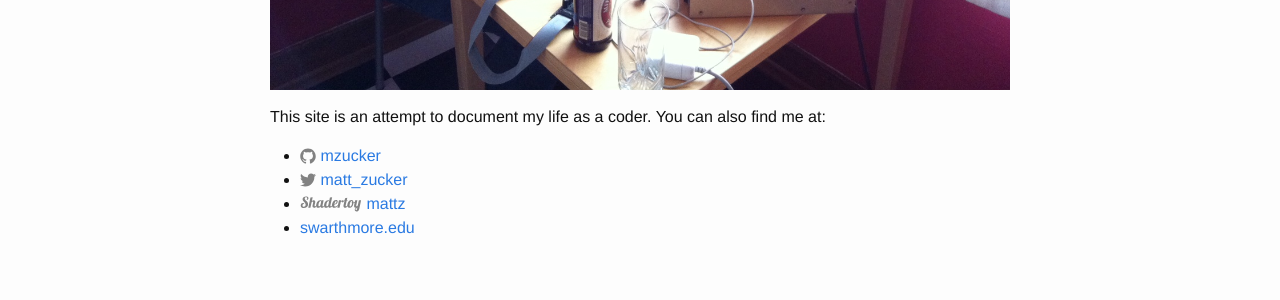
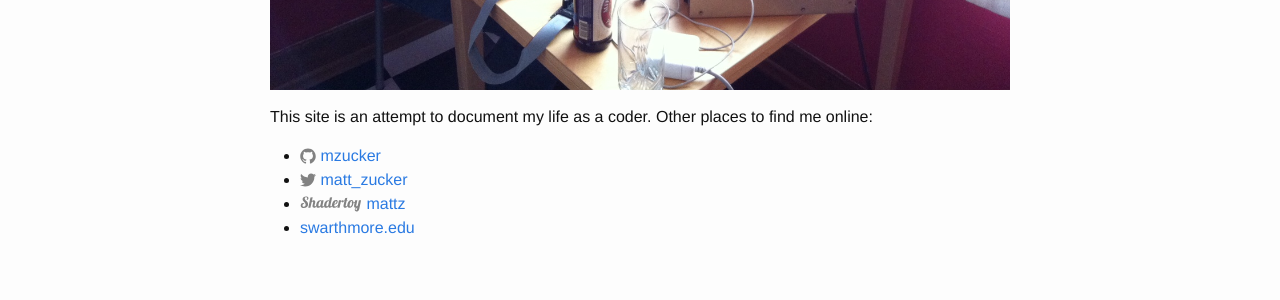
Before and after one commit to mzucker/mzucker.github.io, a Jekyll site: the page built from about.md, in a window 1280 px wide. Shown: the part 644-944 px from the top of the page. Built offline with Jekyll 4.4.1, drawn with Linux system fonts in a browser that asks for light colours.

Commit message:
changed about

```diff
--- a/about.md
+++ b/about.md
@@ -6,7 +6,7 @@
 
 ![Beer and robots pair nicely.](/images/beer-n-puma.jpg){:class="img-responsive"}
 
-This site is an attempt to document my life as a coder. You can also find me at:
+This site is an attempt to document my life as a coder. Other places to find me online:
 
   * <a href="https://github.com/mzucker"><span class="icon">{% include icon-github.svg %}</span> mzucker</a>
   * <a href="https://twitter.com/matt_zucker"><span class="icon">{% include icon-twitter.svg %}</span> matt_zucker</a>
```
